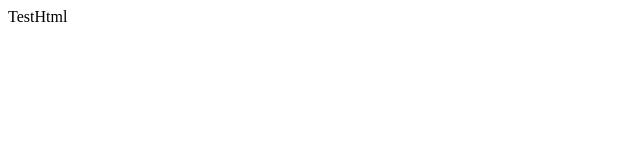
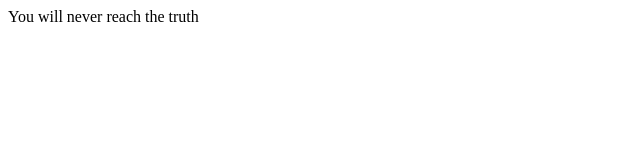
Before and after one commit to CubicStarsDev/SIFTEVersionControl, a plain HTML site: page index.html in a window 1280 px wide. Shown: the whole page, without its empty margins (0-640 px from the left). Drawn offline with Linux system fonts and the light colour scheme.

Commit message:
Update index.html

```diff
--- a/index.html
+++ b/index.html
@@ -1 +1 @@
-<p>TestHtml</p>
+<p>You will never reach the truth</p>
```
